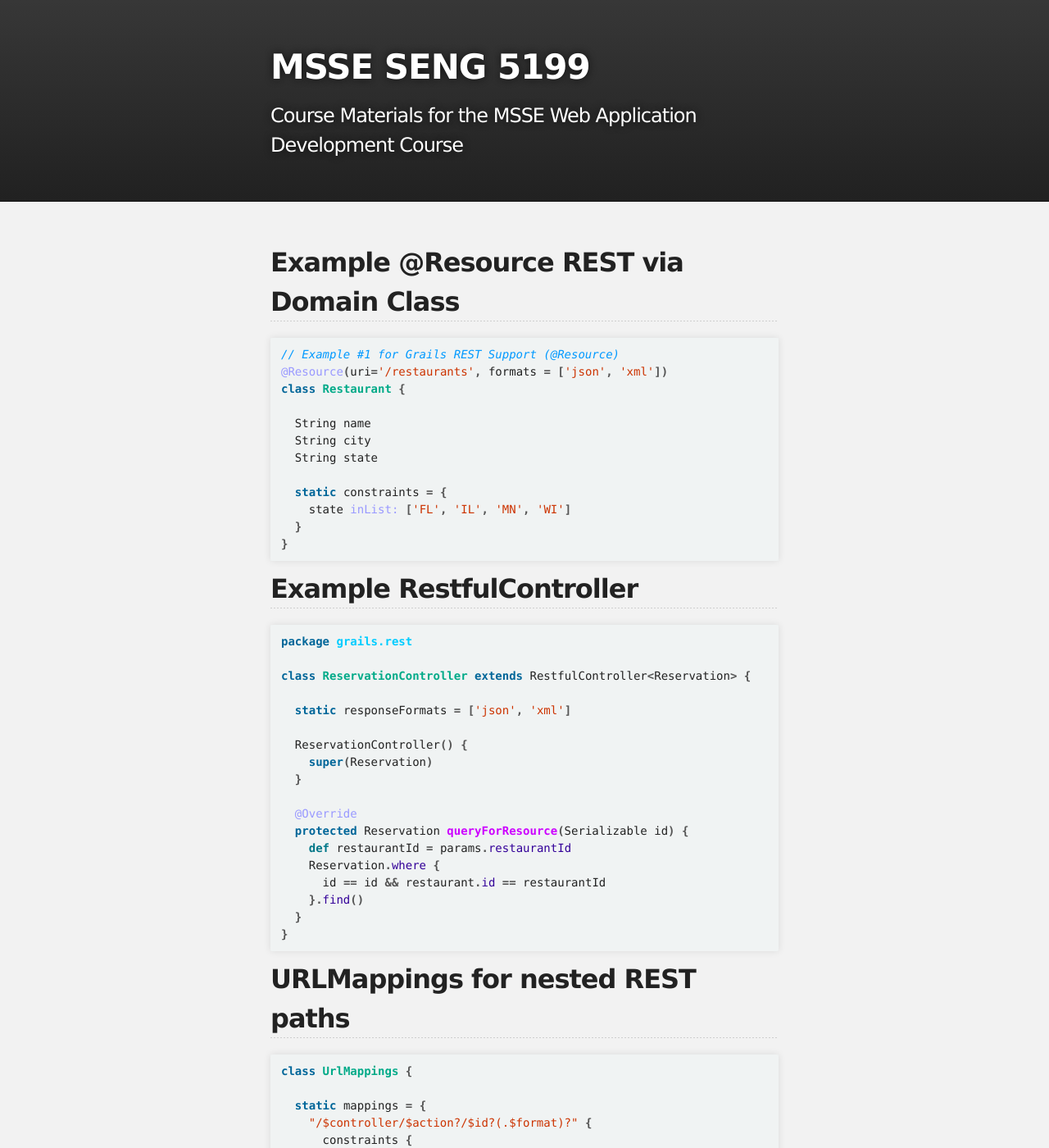
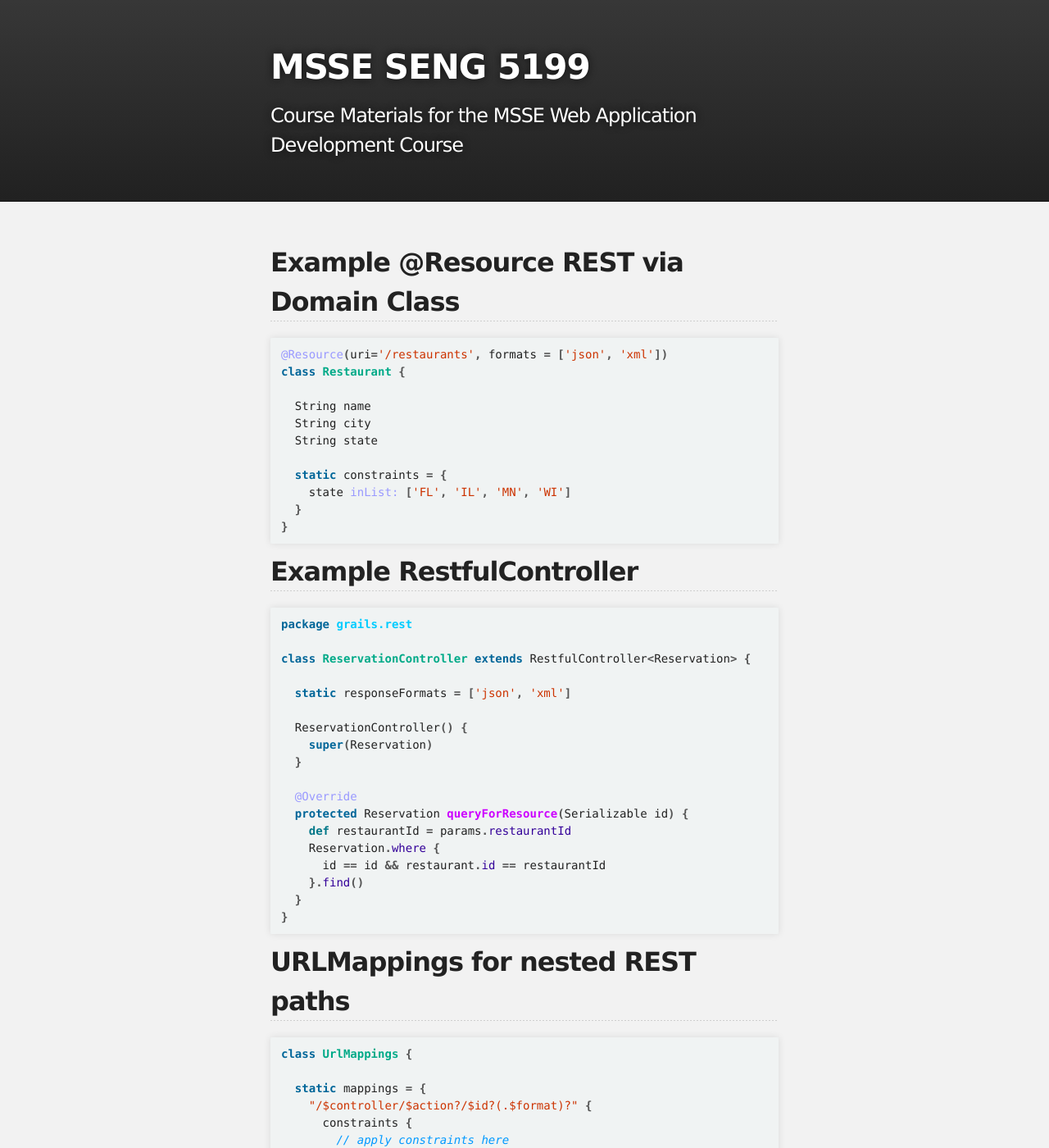
Before and after one commit to mikecalvo/mikecalvo.github.io, a Jekyll site: the page built from msse/examples/rest/index.md, in a window 1280 px wide and 1400 px high. Shown: the whole window at 82% size. Built offline with Jekyll 4.4.1, drawn with Linux system fonts in a browser that asks for light colours; some of the changed text lies outside the part shown.

Commit message:
Format the REST examples

````diff
--- a/msse/examples/rest/index.md
+++ b/msse/examples/rest/index.md
@@ -6,7 +6,6 @@
 ## Example @Resource REST via Domain Class
 
 ``` groovy
-// Example #1 for Grails REST Support (@Resource)
 @Resource(uri='/restaurants', formats = ['json', 'xml'])
 class Restaurant {
 
@@ -66,7 +65,7 @@
 }
 ```
 
-## Functional Spec for the Restaurant REST API
+## REST Functional Spec
 
 ``` groovy
 package grails.rest
````
